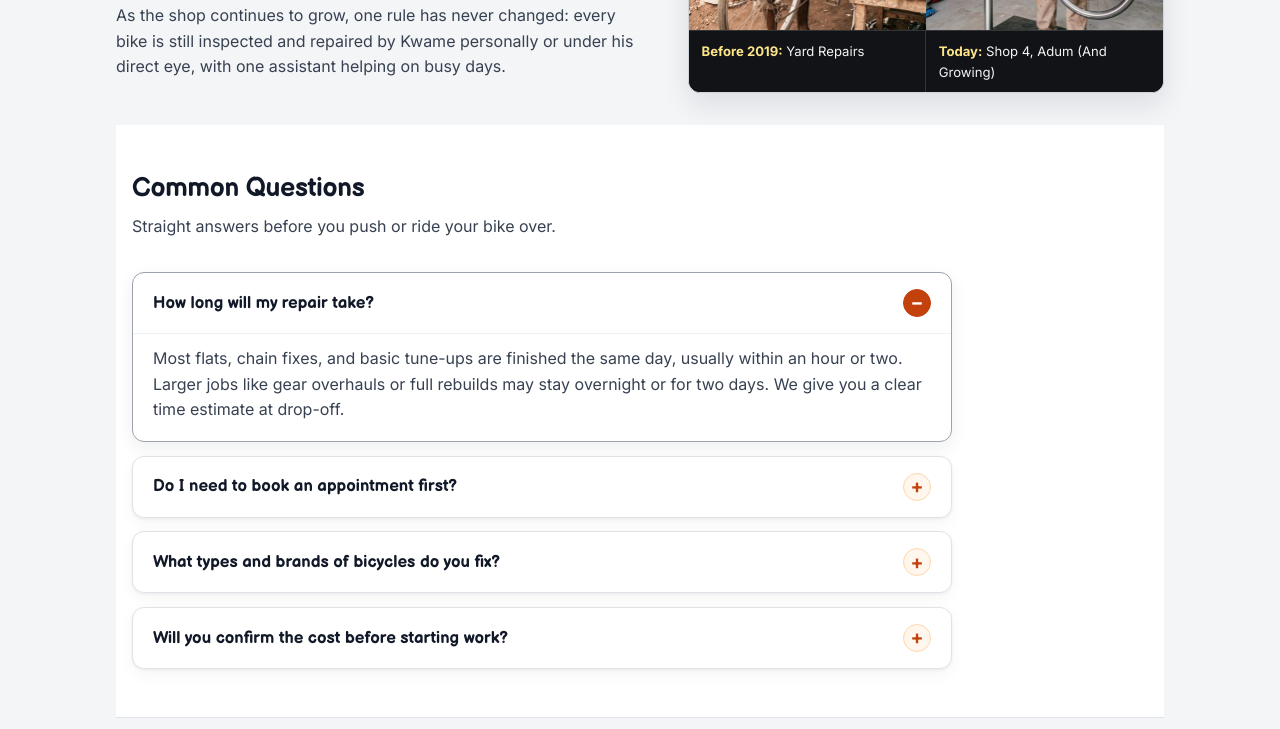
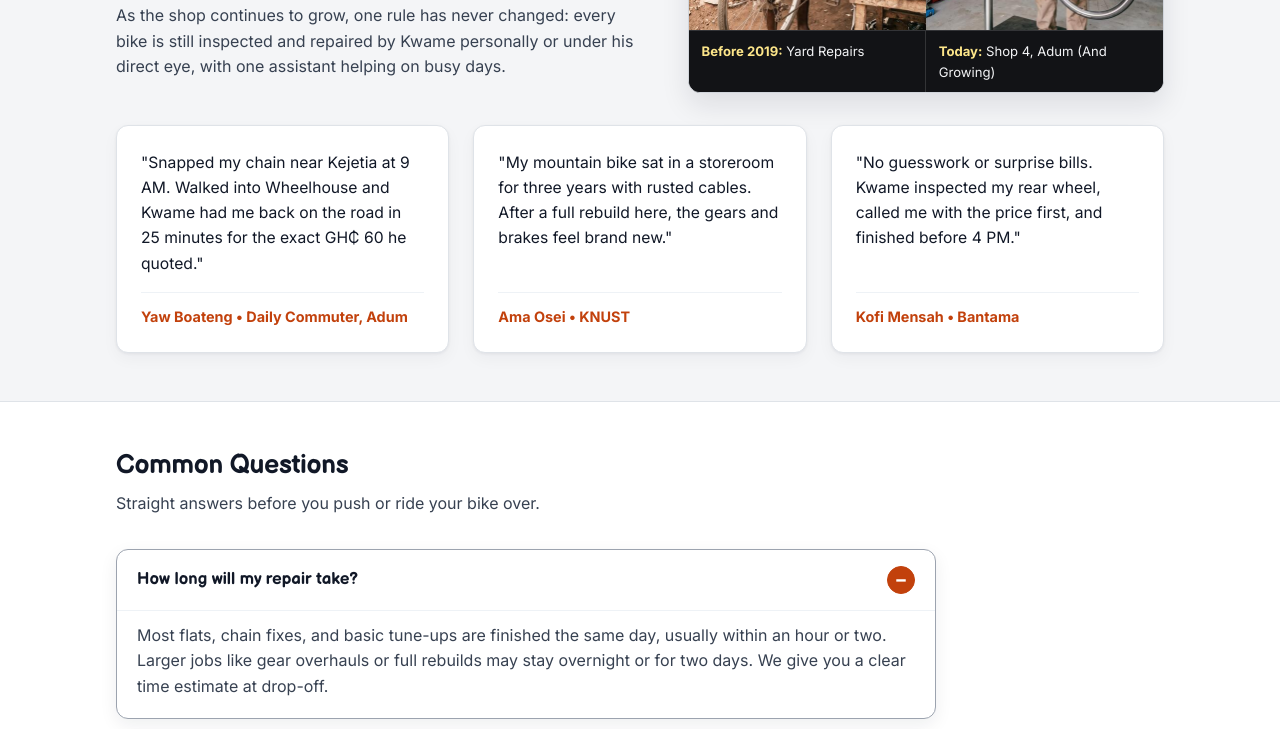
Before and after one commit to emma-ephrim/wheelhouse-bike-repair, a plain HTML site: page index.html in a window 1280 px wide. Shown: the part 1935-2664 px from the top of the page. Drawn offline with Linux system fonts and the light colour scheme.

Commit message:
fix(trust): restore customer review cards below workshop story

```diff
--- a/index.html
+++ b/index.html
@@ -361,7 +361,7 @@
         </div>
       </section>
 
-     <section id="trust" class="section section-muted">
+      <section id="trust" class="section section-muted">
         <div class="container">
           <div class="trust-story-grid">
             <div class="trust-story-text">
@@ -397,6 +397,36 @@
               </figcaption>
             </figure>
           </div>
+
+          <div class="cards-grid">
+            <article class="card">
+              <p class="quote-text">
+                "Snapped my chain near Kejetia at 9 AM. Walked into Wheelhouse
+                and Kwame had me back on the road in 25 minutes for the exact
+                GH&#8373; 60 he quoted."
+              </p>
+              <p class="quote-author">Yaw Boateng • Daily Commuter, Adum</p>
+            </article>
+
+            <article class="card">
+              <p class="quote-text">
+                "My mountain bike sat in a storeroom for three years with rusted
+                cables. After a full rebuild here, the gears and brakes feel
+                brand new."
+              </p>
+              <p class="quote-author">Ama Osei • KNUST</p>
+            </article>
+
+            <article class="card">
+              <p class="quote-text">
+                "No guesswork or surprise bills. Kwame inspected my rear wheel,
+                called me with the price first, and finished before 4 PM."
+              </p>
+              <p class="quote-author">Kofi Mensah • Bantama</p>
+            </article>
+          </div>
+        </div>
+      </section>
 
       <section id="faq" class="section section-white">
         <div class="container">
```
